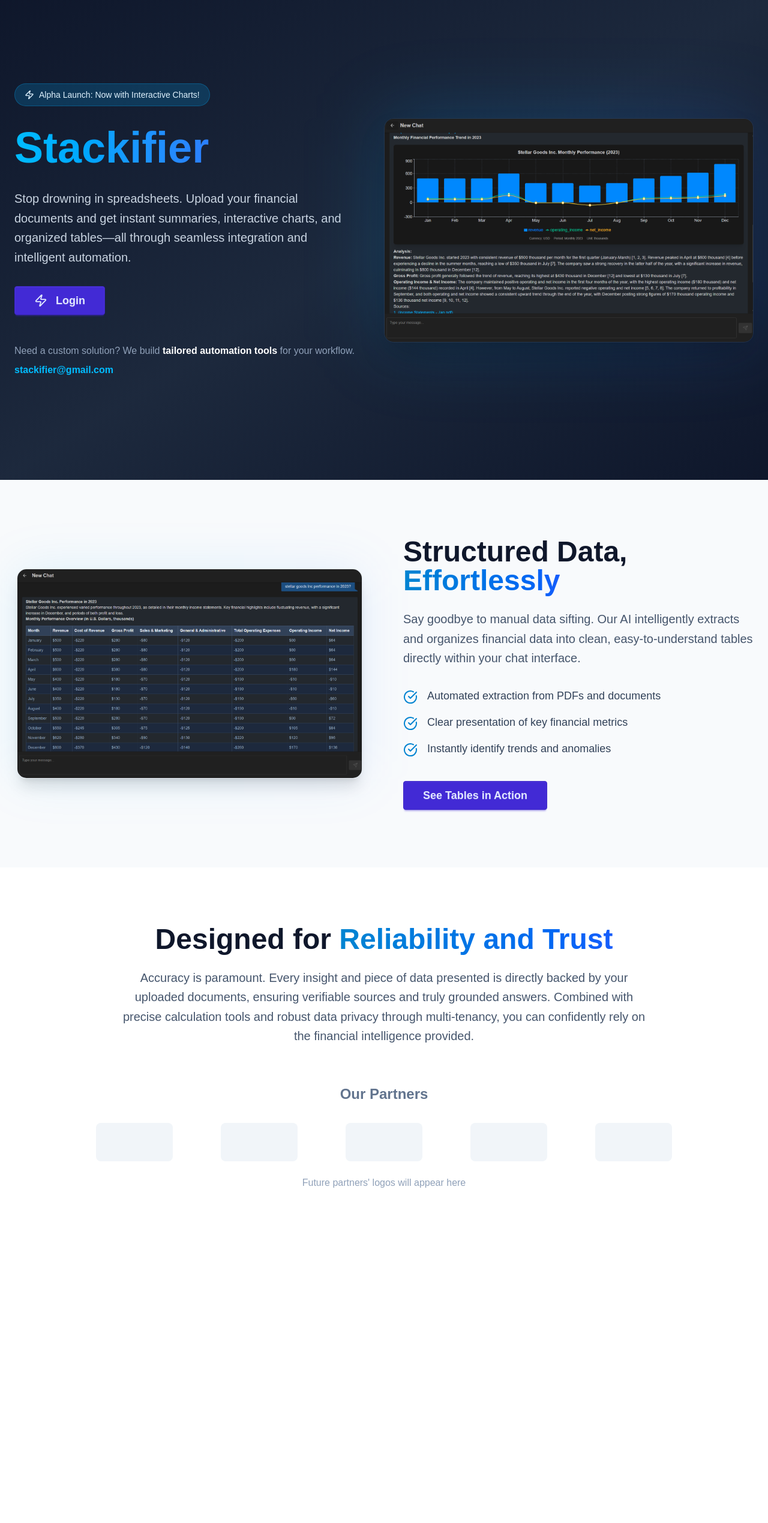
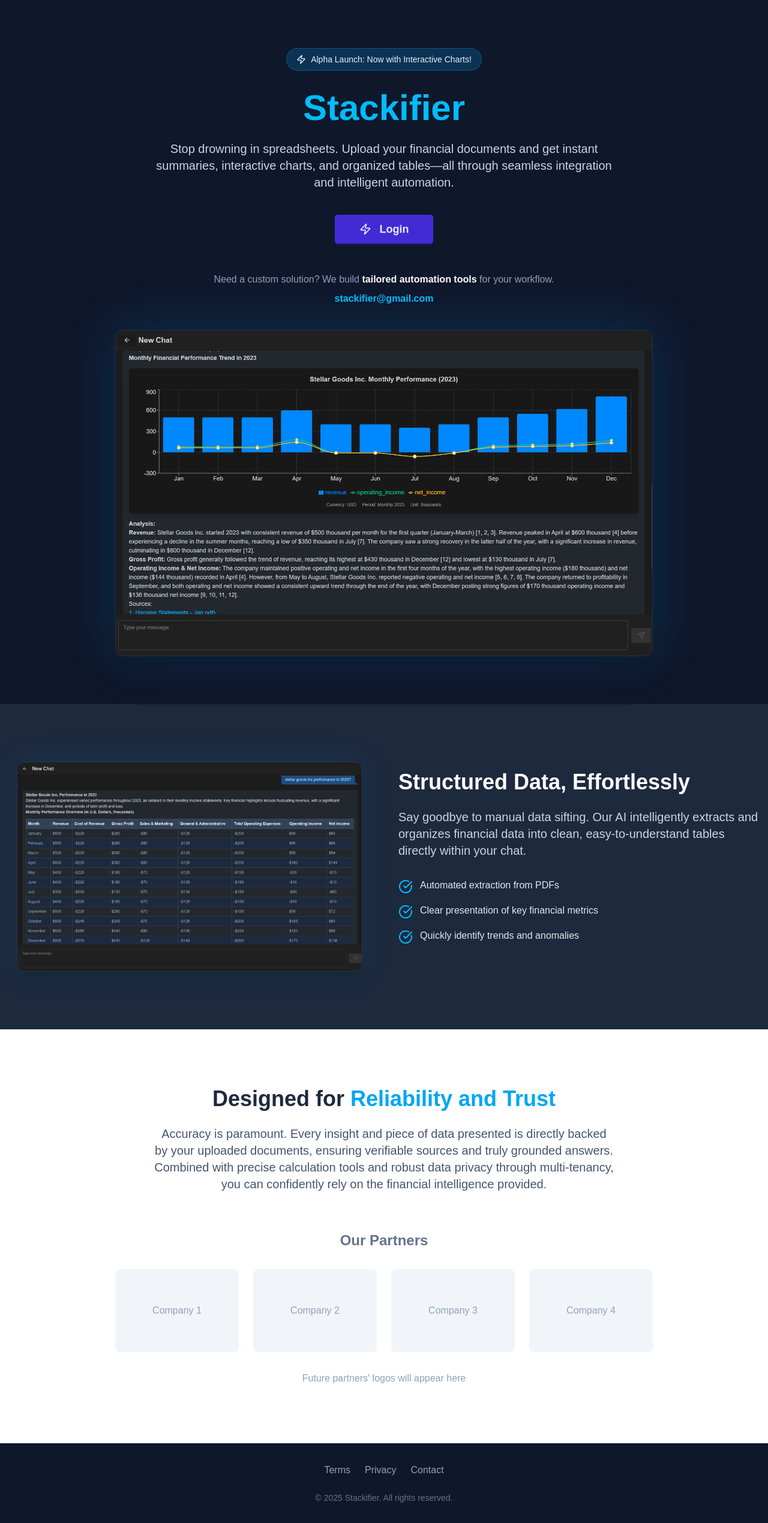
Before and after one commit to BryanTheLai/StackRAG-Frontend, a React (Vite) app: page / in a window 1280 px wide. Shown: the whole page at 60% size. Before the commit the page ends 2080 px from the top, so only its background shows below. Built offline with nearby package versions, Linux system fonts and the light colour scheme; no server answers.

Commit message:
Update Home.tsx

```diff
--- a/src/pages/Home.tsx
+++ b/src/pages/Home.tsx
@@ -5,50 +5,35 @@
 
 export default function Home() {
   return (
-    <>
-      <div
-        id="home"
-        className="min-h-screen bg-gradient-to-br from-slate-900 via-slate-800 to-slate-900 "
-      >
-        <div className="container mx-auto px-6 py-16">
-          <div className="flex flex-col lg:flex-row items-center min-h-[80vh]">
-            {/* Text Content */}
-            <div className="lg:w-1/2 text-center lg:text-left  lg:mb-0 lg:pr-12">
-              {/* Update Badge */}
-              <div className="mb-6">
-                <div className="inline-flex items-center px-4 py-2 rounded-full text-sm font-medium bg-sky-500/20 text-sky-100 border border-sky-500/30">
+    <div className="flex flex-col min-h-screen bg-slate-900 text-white overflow-x-hidden">
+      {/* Hero Section */}
+      <section className="flex-1 flex flex-col">
+        <div className="container mx-auto px-4 py-12 md:py-20 flex flex-col items-center text-center">
+          {/* Alpha Launch Badge */}
+          <div className="inline-flex items-center px-4 py-2 rounded-full text-sm font-medium bg-sky-500/20 text-sky-100 border border-sky-500/30 mb-8">
             <Zap size={16} className="w-4 h-4 mr-2" />
             Alpha Launch: Now with Interactive Charts!
           </div>
-              </div>
 
           {/* Main Heading */}
-              <h1 className="text-5xl lg:text-7xl font-bold leading-tight mb-6">
-                <span className="text-transparent bg-clip-text bg-gradient-to-r from-sky-400 to-blue-500">
+          <h1 className="text-5xl md:text-6xl font-bold text-sky-400 mb-6">
             Stackifier
-                </span>{" "}
           </h1>
 
-              {/* Subtitle */}
-              <p className="text-xl text-slate-300 mb-8 leading-relaxed max-w-2xl">
-                Stop drowning in spreadsheets. Upload your financial documents
-                and get instant summaries, interactive charts, and organized
-                tables—all through seamless integration and intelligent
-                automation.
+          {/* Description */}
+          <p className="text-lg md:text-xl text-slate-300 mb-10 max-w-3xl">
+            Stop drowning in spreadsheets. Upload your financial documents and
+            get instant summaries, interactive charts, and organized tables—all
+            through seamless integration and intelligent automation.
           </p>
 
-              {/* CTA Buttons */}
-              <div className="flex flex-col sm:flex-row gap-4 mb-12">
-                <Link
-                  href="/login"
-                  className="btn btn-primary btn-lg px-8 py-4 text-lg font-semibold"
-                >
-                  <Zap size={22} className="mr-2" /> Login
+          {/* CTA Button */}
+          <Link href="/login" className="btn btn-primary btn-lg px-10 mb-12">
+            <Zap size={20} className="mr-2" /> Login
           </Link>
-              </div>
 
-              {/* Contact Section */}
-              <div className="text-left">
+          {/* Custom Solution Text */}
+          <div className="text-center mb-10">
             <p className="text-slate-400 mb-2">
               Need a custom solution? We build{" "}
               <span className="font-semibold text-white">
@@ -58,102 +43,83 @@
             </p>
             <a
               href="https://mail.google.com/mail/?view=cm&fs=1&to=stackifier@gmail.com"
-                  target="_blank"
-                  rel="noopener noreferrer"
               className="font-semibold text-sky-400 hover:text-sky-300 transition-colors"
             >
               stackifier@gmail.com
             </a>
           </div>
+
+          {/* Chart Image */}
+          <div className="w-full max-w-4xl mx-auto relative">
+            <div className="absolute inset-0 bg-sky-500/20 rounded-xl blur-2xl"></div>
+            <img
+              src={chartChatScreenshot || "/placeholder.svg"}
+              alt="AI CFO Chat Interface with Interactive Chart"
+              className="relative rounded-xl shadow-2xl w-full border border-slate-700/50"
+            />
+          </div>
+        </div>
+      </section>
+
+      {/* Features Section */}
+      <section id="features" className="bg-slate-800 py-16 md:py-24">
+        <div className="container mx-auto px-4">
+          <div className="flex flex-col md:flex-row-reverse items-center gap-12">
+            {/* Text Content */}
+            <div className="md:w-1/2 text-center md:text-left">
+              <h2 className="text-3xl md:text-4xl font-bold mb-6">
+                Structured Data, Effortlessly
+              </h2>
+              <p className="text-lg md:text-xl mb-8 text-slate-300">
+                Say goodbye to manual data sifting. Our AI intelligently
+                extracts and organizes financial data into clean,
+                easy-to-understand tables directly within your chat.
+              </p>
+              <ul className="space-y-4 mb-8 text-left max-w-md mx-auto md:mx-0">
+                <li className="flex items-start">
+                  <CheckCircle className="w-6 h-6 text-sky-400 mr-3 shrink-0 mt-0.5" />
+                  <span className="text-slate-200">
+                    Automated extraction from PDFs
+                  </span>
+                </li>
+                <li className="flex items-start">
+                  <CheckCircle className="w-6 h-6 text-sky-400 mr-3 shrink-0 mt-0.5" />
+                  <span className="text-slate-200">
+                    Clear presentation of key financial metrics
+                  </span>
+                </li>
+                <li className="flex items-start">
+                  <CheckCircle className="w-6 h-6 text-sky-400 mr-3 shrink-0 mt-0.5" />
+                  <span className="text-slate-200">
+                    Quickly identify trends and anomalies
+                  </span>
+                </li>
+              </ul>
             </div>
 
-            {/* Image Content */}
-            <div className="lg:w-1/2 flex justify-center">
-              <div className="relative">
-                <div className="absolute inset-0 bg-gradient-to-r from-sky-500/20 to-blue-500/20 rounded-2xl blur-3xl"></div>
+            {/* Image */}
+            <div className="md:w-1/2 flex justify-center">
+              <div className="relative w-full max-w-xl">
+                <div className="absolute inset-0 bg-sky-500/10 rounded-xl blur-xl"></div>
                 <img
-                  src={chartChatScreenshot || "/placeholder.svg"}
-                  alt="AI-powered financial dashboard with interactive charts"
-                  className="relative rounded-2xl shadow-2xl w-full max-w-2xl object-contain border border-slate-700/50"
+                  src={tableChatScreenshot || "/placeholder.svg"}
+                  alt="Chat with Structured Table View"
+                  className="relative rounded-xl shadow-xl w-full border border-slate-700/50"
                 />
               </div>
             </div>
           </div>
         </div>
-      </div>
+      </section>
 
-      {/* Features Section */}
-      <div id="features" className="py-24 bg-slate-50">
-        <div className="container mx-auto px-6">
-          <div className="flex flex-col lg:flex-row-reverse items-center gap-16">
-            {/* Text Content */}
-            <div className="lg:w-1/2 text-center lg:text-left">
-              <h2 className="text-4xl lg:text-5xl font-bold mb-6 text-slate-900">
-                Structured Data,{" "}
-                <span className="text-transparent bg-clip-text bg-gradient-to-r from-sky-600 to-blue-600">
-                  Effortlessly
-                </span>
+      {/* Trust Section */}
+      <section id="about" className="bg-white text-slate-800 py-16 md:py-24">
+        <div className="container mx-auto px-4 text-center">
+          <h2 className="text-3xl md:text-4xl font-bold mb-6">
+            Designed for{" "}
+            <span className="text-sky-500">Reliability and Trust</span>
           </h2>
-              <p className="text-xl mb-8 text-slate-600 leading-relaxed">
-                Say goodbye to manual data sifting. Our AI intelligently
-                extracts and organizes financial data into clean,
-                easy-to-understand tables directly within your chat interface.
-              </p>
-
-              <ul className="space-y-4 mb-10">
-                <li className="flex items-start">
-                  <CheckCircle className="w-6 h-6 text-sky-600 mr-4 shrink-0 mt-1" />
-                  <span className="text-lg text-slate-700">
-                    Automated extraction from PDFs and documents
-                  </span>
-                </li>
-                <li className="flex items-start">
-                  <CheckCircle className="w-6 h-6 text-sky-600 mr-4 shrink-0 mt-1" />
-                  <span className="text-lg text-slate-700">
-                    Clear presentation of key financial metrics
-                  </span>
-                </li>
-                <li className="flex items-start">
-                  <CheckCircle className="w-6 h-6 text-sky-600 mr-4 shrink-0 mt-1" />
-                  <span className="text-lg text-slate-700">
-                    Instantly identify trends and anomalies
-                  </span>
-                </li>
-              </ul>
-
-              <Link
-                href="/login"
-                className="btn btn-primary btn-lg px-8 py-3 text-lg"
-              >
-                See Tables in Action
-              </Link>
-            </div>
-
-            {/* Image Content */}
-            <div className="lg:w-1/2 flex justify-center">
-              <div className="relative">
-                <div className="absolute inset-0 bg-gradient-to-r from-sky-500/10 to-blue-500/10 rounded-2xl blur-2xl"></div>
-                <img
-                  src={tableChatScreenshot || "/placeholder.svg"}
-                  alt="Structured table view in chat interface"
-                  className="relative rounded-2xl shadow-xl w-full max-w-xl object-contain border border-slate-200"
-                />
-              </div>
-            </div>
-          </div>
-        </div>
-      </div>
-
-      {/* Trust & Reliability Section */}
-      <div id="about" className="py-24 bg-white">
-        <div className="container mx-auto px-6 text-center">
-          <h2 className="text-4xl lg:text-5xl font-bold mb-6 text-slate-900">
-            Designed for{" "}
-            <span className="text-transparent bg-clip-text bg-gradient-to-r from-sky-600 to-blue-600">
-              Reliability and Trust
-            </span>
-          </h2>
-          <p className="text-xl mb-16 max-w-4xl mx-auto text-slate-600 leading-relaxed">
+          <p className="text-lg md:text-xl mb-12 max-w-3xl mx-auto text-slate-600">
             Accuracy is paramount. Every insight and piece of data presented is
             directly backed by your uploaded documents, ensuring verifiable
             sources and truly grounded answers. Combined with precise
@@ -166,29 +132,54 @@
             <h3 className="text-2xl font-semibold mb-8 text-slate-500">
               Our Partners
             </h3>
-            <div className="flex justify-center items-center space-x-12 flex-wrap gap-8">
-              <div className="flex items-center justify-center w-32 h-16 bg-slate-100 rounded-lg hover:bg-slate-200 transition-colors">
-                <span className="text-2xl font-bold text-slate-400"></span>
-              </div>
-              <div className="flex items-center justify-center w-32 h-16 bg-slate-100 rounded-lg hover:bg-slate-200 transition-colors">
-                <span className="text-2xl font-bold text-slate-400"></span>
-              </div>
-              <div className="flex items-center justify-center w-32 h-16 bg-slate-100 rounded-lg hover:bg-slate-200 transition-colors">
-                <span className="text-2xl font-bold text-slate-400"></span>
-              </div>
-              <div className="flex items-center justify-center w-32 h-16 bg-slate-100 rounded-lg hover:bg-slate-200 transition-colors">
-                <span className="text-2xl font-bold text-slate-400"></span>
-              </div>
-              <div className="flex items-center justify-center w-32 h-16 bg-slate-100 rounded-lg hover:bg-slate-200 transition-colors">
-                <span className="text-2xl font-bold text-slate-400"></span>
+            <div className="grid grid-cols-1 sm:grid-cols-2 lg:grid-cols-4 gap-6 max-w-4xl mx-auto">
+              {[1, 2, 3, 4].map((i) => (
+                <div key={i} className="flex justify-center">
+                  <div className="aspect-[3/2] bg-slate-100 rounded-lg flex items-center justify-center w-full max-w-[180px] sm:max-w-[220px] md:max-w-none">
+                    <span className="text-slate-400 font-medium">
+                      Company {i}
+                    </span>
                   </div>
                 </div>
-            <p className="text-slate-400 mt-6">
+              ))}
+            </div>
+            <p className="text-slate-400 mt-8">
               Future partners' logos will appear here
             </p>
           </div>
         </div>
+      </section>
+
+      {/* Footer */}
+      <footer className="bg-slate-900 border-t border-slate-800 py-8">
+        <div className="container mx-auto px-4 text-center">
+          <div className="flex justify-center space-x-6 mb-6">
+            <a
+              href="#"
+              className="text-slate-400 hover:text-sky-400 transition-colors"
+            >
+              Terms
+            </a>
+            <a
+              href="#"
+              className="text-slate-400 hover:text-sky-400 transition-colors"
+            >
+              Privacy
+            </a>
+            <a
+              href="https://mail.google.com/mail/?view=cm&fs=1&to=stackifier@gmail.com"
+              target="_blank"
+              rel="noopener noreferrer"
+              className="text-slate-400 hover:text-sky-400 transition-colors"
+            >
+              Contact
+            </a>
           </div>
-    </>
+          <p className="text-sm text-slate-500">
+            © {new Date().getFullYear()} Stackifier. All rights reserved.
+          </p>
+        </div>
+      </footer>
+    </div>
   );
 }
```
Lines whose indentation alone changed are shown as unchanged.
